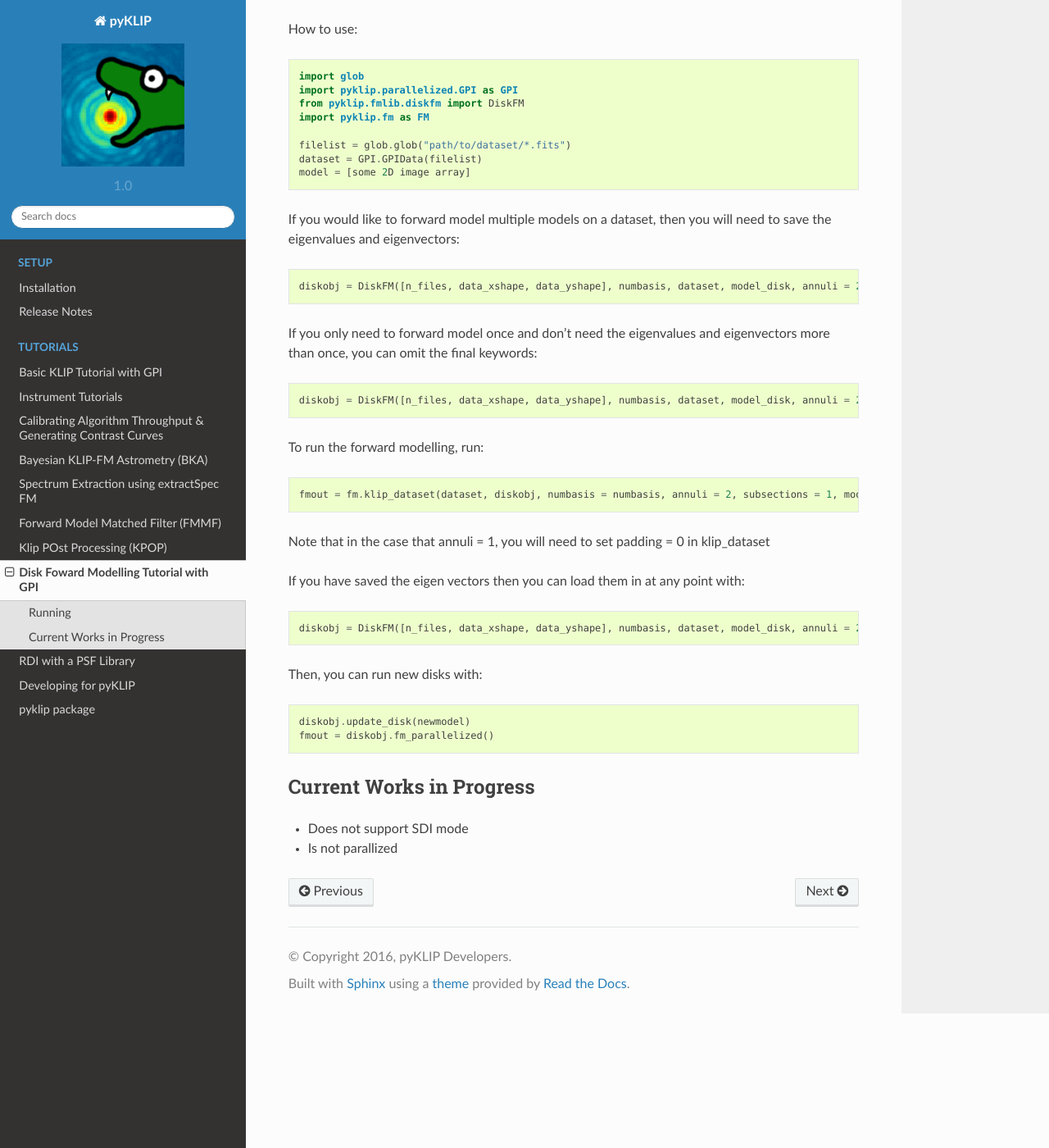
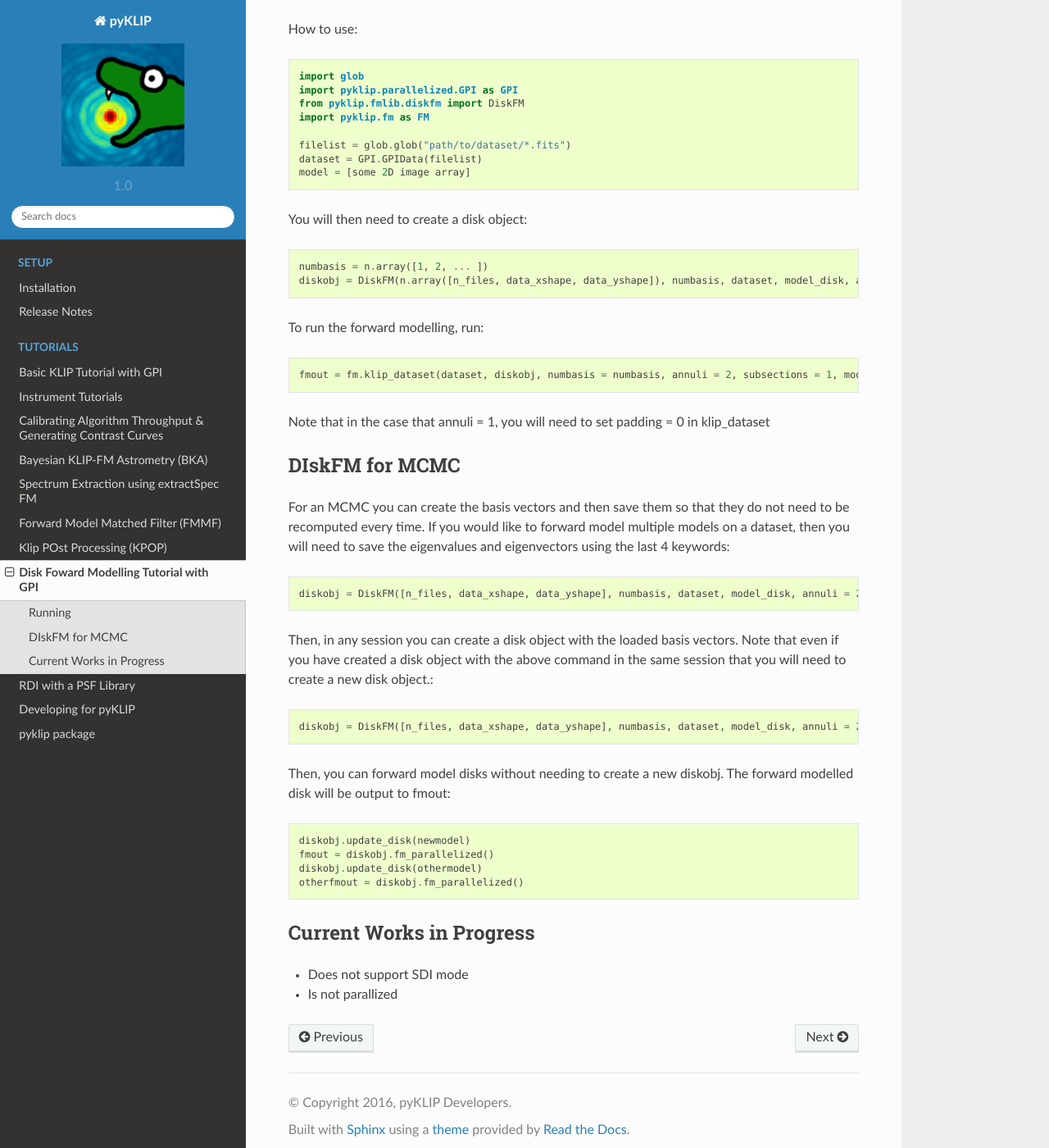
Before and after one commit to UCSB-Exoplanet-Polarimetry-Lab/pyKLIP_NMFJAX, a Sphinx documentation site: the page built from docs/source/diskfm_gpi.rst, in a window 1280 px wide and 1400 px high, scrolled down 312 px. Shown: the whole window at 82% size. Built offline with Sphinx 7.4.7 and the Read the Docs theme 2.0.0, drawn with Linux system fonts in a browser that asks for light colours; pages that are not in the unit, such as notebooks, are missing from menus.

Commit message:
fixed documentation for diskfm

```diff
--- a/docs/source/diskfm_gpi.rst
+++ b/docs/source/diskfm_gpi.rst
@@ -22,14 +22,10 @@ How to use::
     model = [some 2D image array]
 
 
-If you would like to forward model multiple models on a dataset, then you will need to save the eigenvalues and eigenvectors::
+You will then need to create a disk object::
 
-    diskobj = DiskFM([n_files, data_xshape, data_yshape], numbasis, dataset, model_disk, annuli = 2, subsections = 1, basis_filename = 'klip-basis.p', save_basis = True, load_from_basis = False)
-
-
-If you only need to forward model once and don't need the eigenvalues and eigenvectors more than once, you can omit the final keywords::
-
-    diskobj = DiskFM([n_files, data_xshape, data_yshape], numbasis, dataset, model_disk, annuli = 2, subsections = 1)
+    numbasis = n.array([1, 2, ... ])
+    diskobj = DiskFM(n.array([n_files, data_xshape, data_yshape]), numbasis, dataset, model_disk, annuli = 2, subsections = 1)
 
 To run the forward modelling, run::
 
@@ -37,14 +33,27 @@ To run the forward modelling, run::
 
 Note that in the case that annuli = 1, you will need to set padding = 0 in klip_dataset
 
-If you have saved the eigen vectors then you can load them in at any point with::
+
+
+DIskFM for MCMC
+--------------------------
+
+For an MCMC you can create the basis vectors and then save them so that they do not need to be recomputed every time. If you would like to forward model multiple models on a dataset, then you will need to save the eigenvalues and eigenvectors using the last 4 keywords::
+
+    diskobj = DiskFM([n_files, data_xshape, data_yshape], numbasis, dataset, model_disk, annuli = 2, subsections = 1, basis_filename = 'klip-basis.p', save_basis = True, load_from_basis = False)
+
+
+Then, in any session you can create a disk object with the loaded basis vectors. Note that even if you have created a disk object with the above command in the same session that you will need to create a new disk object.::
 
     diskobj = DiskFM([n_files, data_xshape, data_yshape], numbasis, dataset, model_disk, annuli = 2, subsections = 1, basis_filename = 'klip-basis.p', load_from_basis = True, save_basis = False)
 
-Then, you can run new disks with::
+Then, you can forward model disks without needing to create a new diskobj. The forward modelled disk will be output to fmout::
 
     diskobj.update_disk(newmodel)
     fmout = diskobj.fm_parallelized()
+    diskobj.update_disk(othermodel)
+    otherfmout = diskobj.fm_parallelized()
+
 
 
 Current Works in Progress
```
